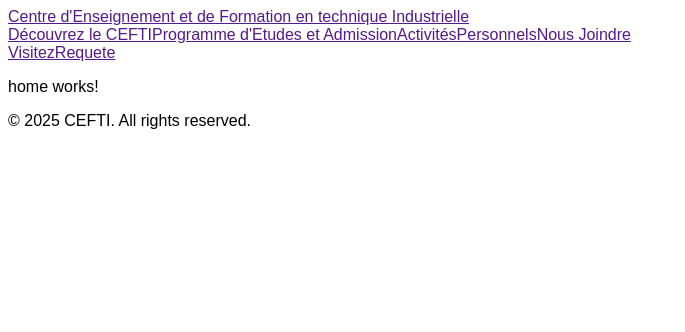
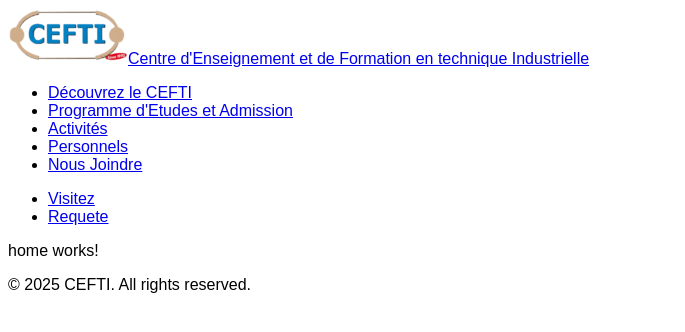
Before and after one commit to CEFTI-apps/cefti-website, an Angular app: page /home in a window 1280 px wide. Shown: the top 332 px of the page, without its empty margins (0-685 px from the left). Built offline with nearby package versions, Linux system fonts and the light colour scheme.

Commit message:
Add beta badge component and update routing titles; enhance header layout

```diff
--- a/src/app/app.routes.ts
+++ b/src/app/app.routes.ts
@@ -10,7 +10,43 @@ export const routes: Routes = [
     {
         path : 'home',
         loadComponent: ()=> import('./features/ui/home/home').then(m => m.Home),
-        title : 'Accueil - Cefti',
+        title : 'Cefti - Centre de Formation Technologie et Industrielle',
+        data : { layout : 'public' }
+    },
+    {
+        path : 'program',
+        loadComponent: ()=> import('./features/ui/home/home').then(m => m.Home),
+        title : "Programme d'Etudes - Cefti",
+        data : { layout : 'public' }
+    },
+    {
+        path : 'activity',
+        loadComponent: ()=> import('./features/ui/home/home').then(m => m.Home),
+        title : 'Activités - Cefti',
+        data : { layout : 'public' }
+    },
+    {
+        path : 'employe',
+        loadComponent: ()=> import('./features/ui/home/home').then(m => m.Home),
+        title : 'Employés - Cefti',
+        data : { layout : 'public' }
+    },
+    {
+        path : 'contact',
+        loadComponent: ()=> import('./features/ui/home/home').then(m => m.Home),
+        title : 'Contactez Nous - Cefti',
+        data : { layout : 'public' }
+    },
+    {
+        path : 'visit',
+        loadComponent: ()=> import('./features/ui/home/home').then(m => m.Home),
+        title : 'Visitez - Cefti',
+        data : { layout : 'public' }
+    },
+    {
+        path : 'ask',
+        loadComponent: ()=> import('./features/ui/home/home').then(m => m.Home),
+        title : 'Requete - Cefti',
         data : { layout : 'public' }
     },
     {
--- /dev/null
+++ b/src/app/components/beta-badge/beta-badge.ts
@@ -0,0 +1,43 @@
+import {
+  Component,
+  ChangeDetectionStrategy,
+  OnInit,
+} from '@angular/core';
+import { CommonModule } from '@angular/common';
+import { environment } from '../../../environment/environment.prod';
+
+@Component({
+  selector: 'app-beta-badge',
+  standalone: true,
+  imports: [CommonModule],
+  changeDetection: ChangeDetectionStrategy.OnPush,
+  template: `
+    @if (isBeta==true) {
+    <div
+      class="inline-flex items-center py-1 px-2 rounded-full text-sm font-medium bg-gradient-to-r glass "
+    >
+      <div class="flex items-center">
+        <!-- Icône pulse -->
+        <span class="relative flex h-2 w-2 mr-2">
+          <span
+            class="animate-ping absolute inline-flex h-full w-full rounded-full bg-orange-400 opacity-75"
+          ></span>
+          <span
+            class="relative inline-flex rounded-full h-2 w-2 bg-orange-500"
+          ></span>
+        </span>
+
+        <!-- Texte BETA -->
+        <span class="font-bold tracking-wider">Beta</span>
+      </div>
+    </div>
+    }
+  `,
+})
+export class BetaBadgeComponent implements OnInit {
+  protected isBeta = true;
+
+  ngOnInit(): void {
+    this.isBeta = environment.isBeta;
+  }
+}
--- a/src/app/features/components/footer/footer.html
+++ b/src/app/features/components/footer/footer.html
@@ -1,3 +1,2 @@
-
 <!-- Copyright Section -->
 <p>&copy; 2025 CEFTI. All rights reserved.</p>
--- a/src/app/features/components/header/header.html
+++ b/src/app/features/components/header/header.html
@@ -1,17 +1,36 @@
-<nav>
-   <div>
-    <img src="" alt="" class="image">
-    <a href="" class="nom">Centre d'Enseignement et de Formation en technique Industrielle</a>
-   </div>
-   <div>
-    <a href="" class="dropdown">Découvrez le CEFTI</a>
-    <a href="" class="programme">Programme d'Etudes et Admission</a>
-    <a href="" class="activity">Activités</a>
-    <a href="" class="employee">Personnels</a>
-    <a href="" class="contact">Nous Joindre</a>
-   </div>
-   <div>
-         <a href="" class="visit">Visitez</a>
-         <a href="" class="schoollife">Requete</a>
-   </div>
-</nav>
+<header>
+      <nav>
+            <div class="logo">
+                  <img src="/assets/images/cefti.png" alt=" " routerLinkActive= "" class="image w-[120px] h-auto font-bold logo-pulse">
+                  <a routerLink="/home" routerLinkActive= "active" class="nom">Centre d'Enseignement et de Formation en technique Industrielle</a>
+            <!-- <app-beta-badge/> -->
+            </div>
+            <ul class="link">
+                  <li>
+                        <a routerLink="/home" routerLinkActive= "active" class="dropdown">Découvrez le CEFTI</a>
+                  </li>
+                  <li>
+                        <a routerLink="/program" routerLinkActive= "active" class="programme">Programme d'Etudes et Admission</a>
+                  </li>
+                  <li>
+                        <a routerLink="/activity" routerLinkActive= "active" class="activity">Activités</a>
+                  </li>
+                  <li>
+                        <a routerLink="/employe" routerLinkActive= "active" class="employee">Personnels</a>
+                  </li>
+                  <li>
+                        <a routerLink="/contact" routerLinkActive= "active" class="contact">Nous Joindre</a>
+                  </li>
+            </ul>
+            <div class="right-card">
+                  <ul class="visit">
+                        <li>
+                              <a routerLink="/visit" routerLinkActive= "active" class="visit">Visitez</a>
+                        </li>
+                        <li>
+                              <a routerLink="/ask" routerLinkActive= "active" class="schoollife">Requete</a>
+                        </li>
+                  </ul>
+            </div>
+      </nav>
+</header>
```
Also changed, not shown: src/app/features/components/header/header.ts (+7 -2 lines), public/assets/images/cefti.png (added), 1 other file (tests, documents, lock files or other folders).
